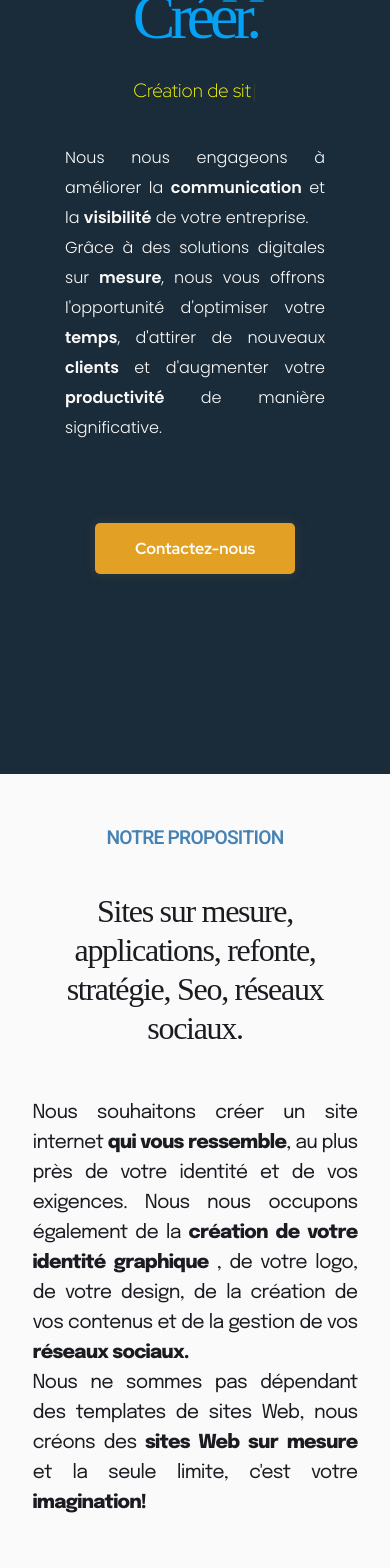
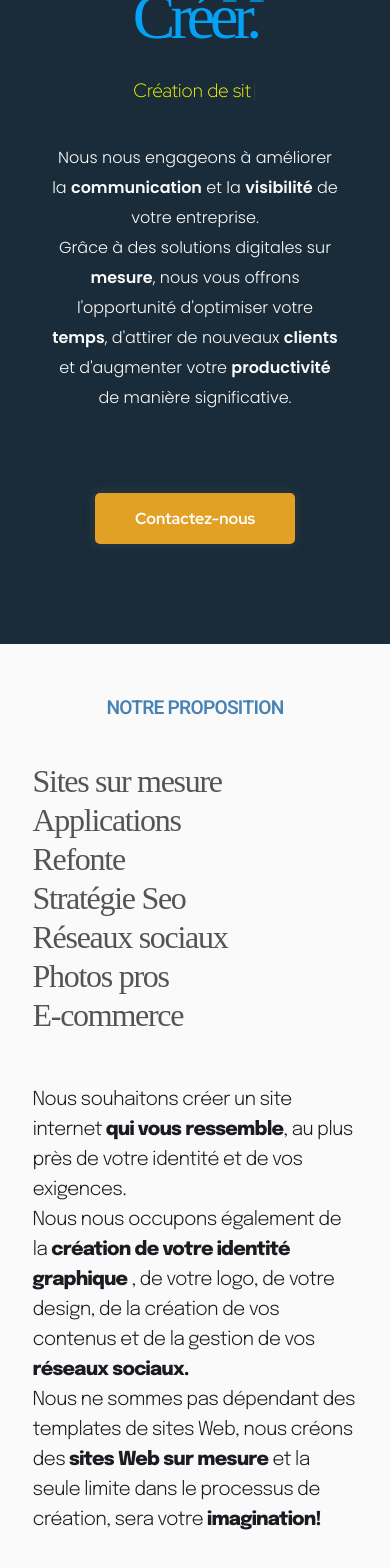
Before and after one commit to Github1234fab/gralyphoWeb, a SvelteKit app: page / in a window 390 px wide. Shown: the part 310-1878 px from the top of the page. Built offline with nearby package versions, Linux system fonts and the light colour scheme; a web font is replaced by a local one.

Commit message:
pb image sauts scrolls

```diff
--- a/src/Components/CardServices.svelte
+++ b/src/Components/CardServices.svelte
@@ -114,7 +114,7 @@
 		font-weight: 300;
 		font-size: var(--m);
 		color: var(--primary);
-		text-align: justify;
+		text-align: left;
 		line-height: 30px;
 		margin-top: 30px;
 		margin-bottom: 40px;
--- a/src/Components/PortfolioCards.svelte
+++ b/src/Components/PortfolioCards.svelte
@@ -36,11 +36,12 @@
 		text-align: left;
 	}
 	.card-portfolio {
-		min-height: 200px;
-		min-width: 320px;
+		max-height: 200px;
+		width: 300px;
 		transition: 0.3s ease-in-out;
 		position: relative;
 		display: flex;
+		align-self: center;
 		align-items: center;
 		justify-content: center;
 		z-index: 0;
@@ -58,7 +59,7 @@
 		transform: translateX(220px);
 	}
 	.card-content {
-		height: 200px;
+		height: 180px;
 		width: 100%;
 		z-index: 2;
 		position: relative;
@@ -73,9 +74,9 @@
 		text-decoration: none;
 		color: inherit;
 		cursor: pointer;
-		box-shadow: inset 0px 0px 15px 4px black;
+		box-shadow: inset 0px 0px 15px rgba(0, 0, 0, 0.607);
 		padding: 50px;
-		border-radius: 5px;
+		border-radius: 0px;
 	}
 	.card-content::after {
 		z-index: 2;
@@ -102,11 +103,11 @@
 	}
 
 	.card-content h3 {
-		font-size: var(--l);
+		font-size: var(--m);
 		font-family: 'heebo';
 		font-weight: 500;
 		/* color: var(--bleuAcier); */
-			color: var(--CTA-jaune);
+		color: var(--CTA-jaune);
 		text-align: left;
 		text-transform: capitalize;
 	}
@@ -123,9 +124,8 @@
 		}
 	}
 	@media screen and (max-width: 768px) {
-
 		.card-portfolio {
-			min-width: 300px;
+			max-width: 200px;
 		}
 
 		.card-content {
--- a/src/sections/Difference.svelte
+++ b/src/sections/Difference.svelte
@@ -1,29 +1,31 @@
 <script>
 	import ButtonDifference from '../Components/ButtonDifference.svelte';
-	import imageDiff from '../Assets/png-gralypho/photo-dev2.jpg';
 </script>
 
 <section class="difference">
 	<h1><span>Gralypho</span></h1>
 	<h2>Le Web, c'est Notre Métier.</h2>
 	<h3 class="title-h3">
-		Passionné par le Web et la programmation informatique, nous souhaitons fournir à votre
-		entreprise <span>un service digital de qualité</span>, qui permettra à
+		Passionné par le Web et la programmation informatique, nous créeons des sites webs et des
+		applications webs pour fournir à votre entreprise <span>un service digital de qualité</span>,
+		qui permettra à
 		<span>votre business</span>
-		de décoller sur le Net ! Installé dans l'Ouest Lyonnais, l'agence Gralypho est experte dans le
-		domaine du Web. Nous considérons qu'un site internet ne se créé pas seulement en ajoutant du
-		contenu à un template existant. Les tendances de Design évoluent très vite sur le Web, alors
-		quoi de mieux q'un <span>Design original et sur mesure </span> qui correspondra le plus à votre
-		business!
+		de décoller sur le Net ! <br /><br />Installé dans l'Ouest Lyonnais, sur les communes de
+		Vaugneray et Thurins, l'agence Gralypho est experte dans le domaine du Web. Notre expertise nous
+		permet de concevoir des sites et des applications qui vous ressemblent menant une étude précise
+		de votre identité et de vos besoins. Nous aimons créer des
+		<span>designs originaux et sur mesure </span> qui correspondront le plus à votre activité!
+		<br />
+
 		<br />Nous sommes <span>experts en SEO</span> et le référencement étant le nerf de la guerre, il
 		vaut mieux s'adresser à des pros! Un site internet c'est un outil, présent sur le Web 24/7.
-		Alors plutôt qu'une simple vitrine, nous créeons <span>des sites intelligents</span>, qui vous
-		rapporterons des clients.
+		Alors plutôt que créer de simples sites vitrine via des templates existants, nous nous creusons
+		la tête pour vous livrer<span>des sites webs et des applications "intelligentes"</span>, qui
+		vous rapporterons à coup sûr, de nombreux clients.
 		<br />
 	</h3>
 
-	<img src={imageDiff} alt="" class="img" />
-
+	<div class="img"></div>
 
 	<div class="wrapper-text-difference">
 		<div class="wrapper-difference__title">
@@ -68,17 +70,7 @@
 </section>
 
 <style>
-	.img {
-		width: 100%;
-		object-fit: cover;
-		object-position: center;
-		max-height: 300px;
-		border-radius: 10px 10px 150px 10px;
-		margin-top: 70px;
-		grid-column: 2/12;
-		grid-row: 4;
-		box-shadow: 0px 0px 15px rgba(0, 0, 0, 0.283);
-	}
+
 	.difference {
 		display: grid;
 		grid-template-columns: repeat(12, 1fr);
@@ -90,6 +82,16 @@
 		margin: 0px auto;
 		width: calc(100vw - 100px);
 	}
+		.img {
+		background-image: url('../Assets/png-gralypho/photo-dev2.jpg');
+		background-size: cover;
+		background-position: center;
+		height: 400px;
+		width: 100%;
+		grid-column: 2/12;
+		grid-row: 4;
+	}
+
 
 	.difference h1 {
 		font-family: Heebo;
@@ -119,12 +121,12 @@
 	}
 	.title-h3 {
 		font-family: epilogue;
-		font-size: var(--m);
+		font-size: var(--lm);
 		color: var(--primary);
 		font-weight: 400;
 		margin-bottom: 0px;
 		letter-spacing: -0.02em;
-		text-align: left;
+		text-align: center;
 		line-height: 30px;
 		width: 100%;
 		margin-top: 40px;
@@ -242,8 +244,7 @@
 			font-size: var(--m);
 			color: var(--primary);
 			font-weight: 300;
-			letter-spacing: -0.02em;
-			text-align: justify;
+			text-align: left;
 			line-height: 25px;
 			width: 90%;
 		}
--- a/src/sections/ESection.svelte
+++ b/src/sections/ESection.svelte
@@ -56,16 +56,16 @@
 <section class="E-section">
 	<div class="wrapper-text">
 		<h1>Notre proposition</h1>
-		<h2>Sites sur mesure, applications, refonte, stratégie, Seo, réseaux sociaux.</h2>
+		<h2>Sites sur mesure <br>  Applications <br>  Refonte <br>  Stratégie Seo <br> Réseaux sociaux<br>  Photos pros  <br> E-commerce</h2>
 		<h3>
 			Nous souhaitons créer un site internet <span>qui vous ressemble</span>, au plus près de votre
-			identité et de vos exigences. Nous nous occupons également de la
+			identité et de vos exigences. <br>Nous nous occupons également de la
 			<span>création de votre identité graphique</span>
 			, de votre logo, de votre design, de la création de vos contenus et de la gestion de vos
 			<span>réseaux sociaux. </span><br />
 			Nous ne sommes pas dépendant des templates de sites Web, nous créons des
 			<span>sites Web sur mesure</span>
-			et la seule limite, c'est votre <span>imagination!</span>
+			et la seule limite dans le processus de création, sera votre <span>imagination!</span>
 		</h3>
 	</div>
 
@@ -114,11 +114,11 @@
 	.E-section h2 {
 		font-family: 'radio canada big';
 		font-size: var(--xl);
-		color: var(--primary);
+		color: rgb(87, 83, 83);
 		font-weight: 500;
 		letter-spacing: -0.04em;
 		margin-left: 0px;
-		text-align: center;
+		text-align: left;
 		line-height: 49px;
 		margin-top: 20px;
 	}
@@ -127,10 +127,10 @@
 		font-family: epilogue;
 		font-size: var(--m);
 		color: var(--primary);
-		font-weight: 400;
+		font-weight: 300;
 		letter-spacing: -0.04em;
 		margin-left: 0px;
-		text-align: justify;
+		text-align: left;
 		line-height: 30px;
 		width: 100%;
 		margin: 50px auto;
--- a/src/sections/HSection.svelte
+++ b/src/sections/HSection.svelte
@@ -108,12 +108,12 @@
 		font-weight: 300;
 		font-size: var(--m);
 		color: var(--greyBg);
-		text-align: center;
+		text-align: left;
 		line-height: 30px;
 		margin-top: 40px;
 		max-width: 50%;
-		justify-self: center;
-		align-self: center;
+		/* justify-self: center;
+		align-self: center; */
 	}
 	.H-section h2 span {
 		font-weight: 600;
@@ -148,7 +148,7 @@
 		margin-top: 60px;
 		align-items: baseline;
 		justify-content: flex-start;
-		margin-bottom: 200px;
+		margin-bottom: 100px;
 	}
 
 	@keyframes bounce {
@@ -180,7 +180,7 @@
 			border-radius: 20px;
 			margin: auto;
 			align-items: center;
-			justify-content: center;
+			justify-content: left;
 			z-index: 2;
 		}
 	}
@@ -225,10 +225,10 @@
 		font-weight: 300;
 		font-size: 1rem;
 		color: var(--greyBg);
-		text-align: justify;
+		text-align: center;
 		line-height: 30px;
 		margin-top: 40px;
-		max-width: 80%;
+		max-width: 90%;
 		justify-self: center;
 		align-self: center;
 	}
```
